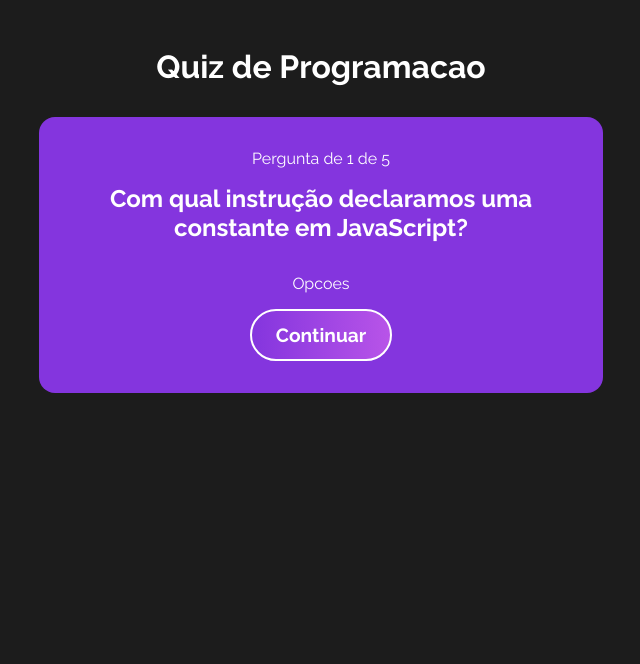
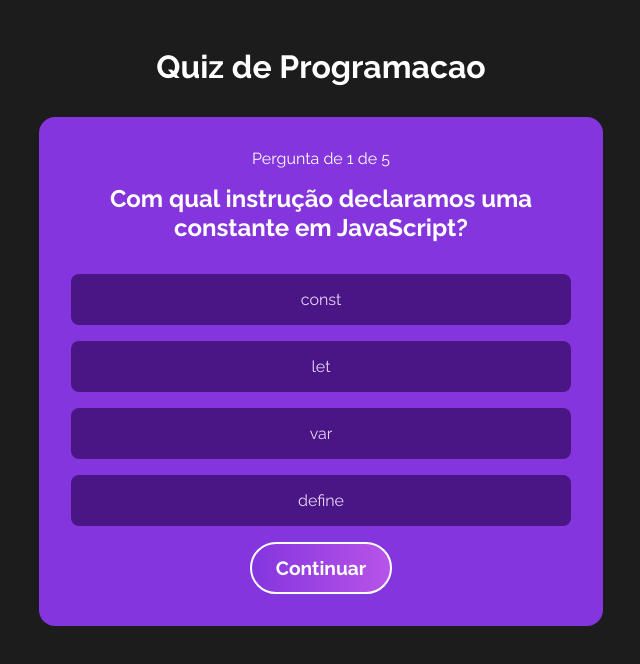
Before and after one commit to DouglasWillianBasilio/QuizReact, a React (Vite) app in the folder quiz/: page / in a window 1280 px wide. Both pictures are taken after a click on the button "Iniciar". Shown: the top 664 px of the page, without its empty margins (319-959 px from the left). Built offline with nearby package versions, Linux system fonts and the light colour scheme.

Commit message:
exibicao de opcoes

```diff
--- /dev/null
+++ b/quiz/src/components/Option.css
@@ -0,0 +1,17 @@
+.option {
+    background-color: #3c0e70;
+    border-radius: .5rem;
+    padding: 1rem;
+    margin-bottom: 1rem;
+    cursor: pointer;
+    opacity: .8;
+    transition: .4s;
+}
+
+.option:hover {
+    opacity: 1;
+}
+
+#options-container .option p {
+    margin-bottom: 0;
+}
--- /dev/null
+++ b/quiz/src/components/Option.jsx
@@ -0,0 +1,15 @@
+import { useContext } from "react";
+import { QuizContext } from "../context/quiz";
+import "./Option.css"
+
+const Option = ({option}) => {
+
+    const [quizState, dispatch] = useContext(QuizContext)
+  return (
+    <div className="option">
+        <p>{option}</p>
+    </div>
+  )
+}
+
+export default Option
--- a/quiz/src/components/Question.jsx
+++ b/quiz/src/components/Question.jsx
@@ -1,5 +1,7 @@
 import { useContext } from 'react';
 import { QuizContext } from '../context/quiz';
+
+import Option from './Option';
 
 import './Question.css';
 
@@ -13,8 +15,10 @@
     <div id="question">
         <p>Pergunta de {quizState.currentQuestion +1} de {quizState.questions.length}</p>
         <h2>{currentQuestion.question}</h2>
-        <div id="optons-container">
-            <p>Opcoes</p>
+        <div id="options-container">
+            {currentQuestion.options.map((option) => (
+                <Option option={option} key={option}/>
+            ))}
         </div>
         <button onClick={() => dispatch({type: "CHANGE_QUESTION"})}>Continuar</button>
     </div>
```
